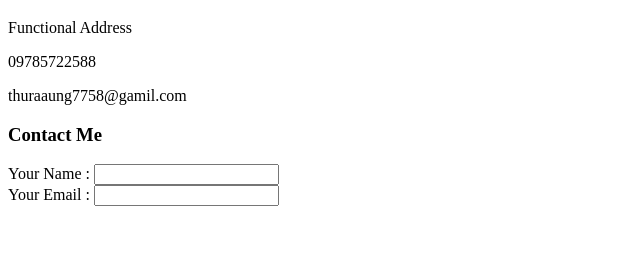
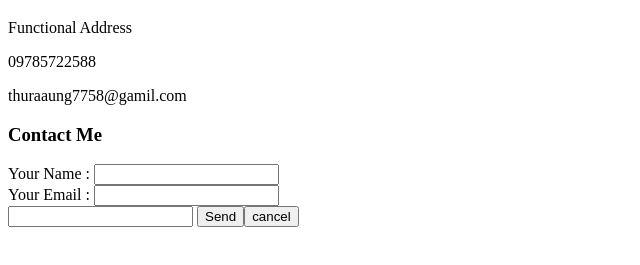
Before and after one commit to ThurRa/thurra.github.io, a plain HTML site: page contact-me.html in a window 1280 px wide. Shown: the part 61-326 px from the top of the page, without its empty margins (0-640 px from the left). Drawn offline with Linux system fonts and the light colour scheme.

Commit message:
change my contact

```diff
--- a/contact-me.html
+++ b/contact-me.html
@@ -15,7 +15,8 @@
 	<input type="text" name="" value=""><br>
 	<label> Your Email :</label>
 	<input type="email" name="" value=""><br>
-	<input type="
+	<input type="textarea" name="">
+	<input type="submit" value="Send"><input type="submit" value="cancel" name="">
 	</form>
   </body>
 </html>
```
